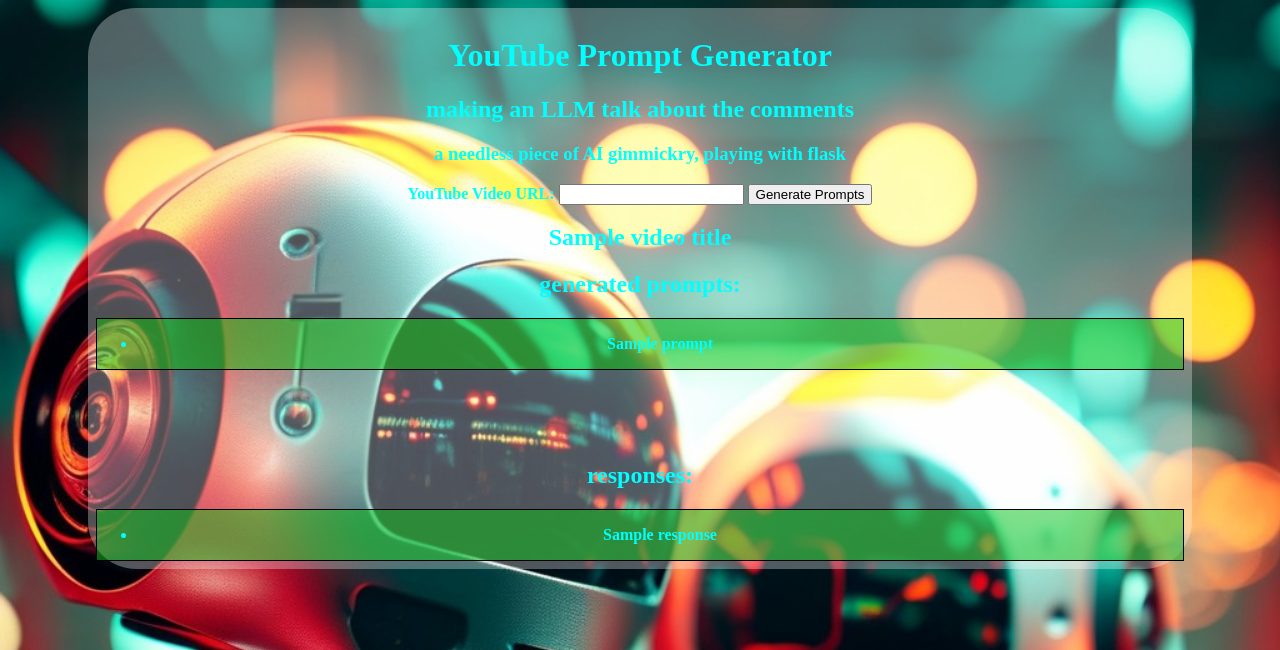
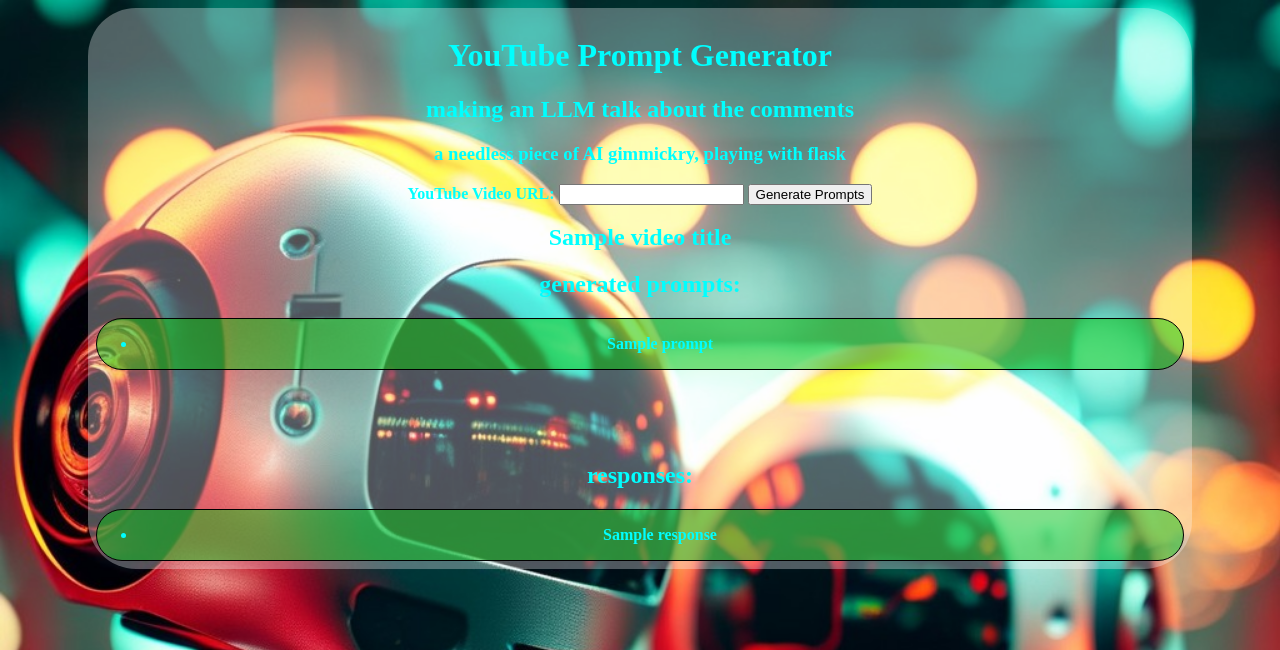
Before and after one commit to DayByDayBy/silly_snakes, a Flask app: template templates/index.html in a window 1280 px wide. Shown: the top 650 px of the page. Run offline with Flask 3, Linux system fonts and the light colour scheme; the template is opened without the code that fills it: most values are stand-ins (such as "Sample title", 1, 10 or a date in 2020).

Commit message:
css styling, corners annoyed me

```diff
--- a/templates/index.html
+++ b/templates/index.html
@@ -28,7 +28,7 @@
       }
     .prompt {
         font-weight: bold;
-        border_radius: 3rem;
+        border-radius: 3rem;
 
       }
     .response {
@@ -37,12 +37,12 @@
     .prompt-box{
         background-color: hsla(120, 90%, 40%, 0.5);
         border: 1px solid black;
-        border_radius: 5rem;
+        border-radius: 5rem;
 
     }
     .response-box{
         border: 1px solid black;
-        border_radius: 3rem;
+        border-radius: 3rem;
         background-color: hsla(124, 90%, 40%, 0.5);
     }
     #loading {
```
